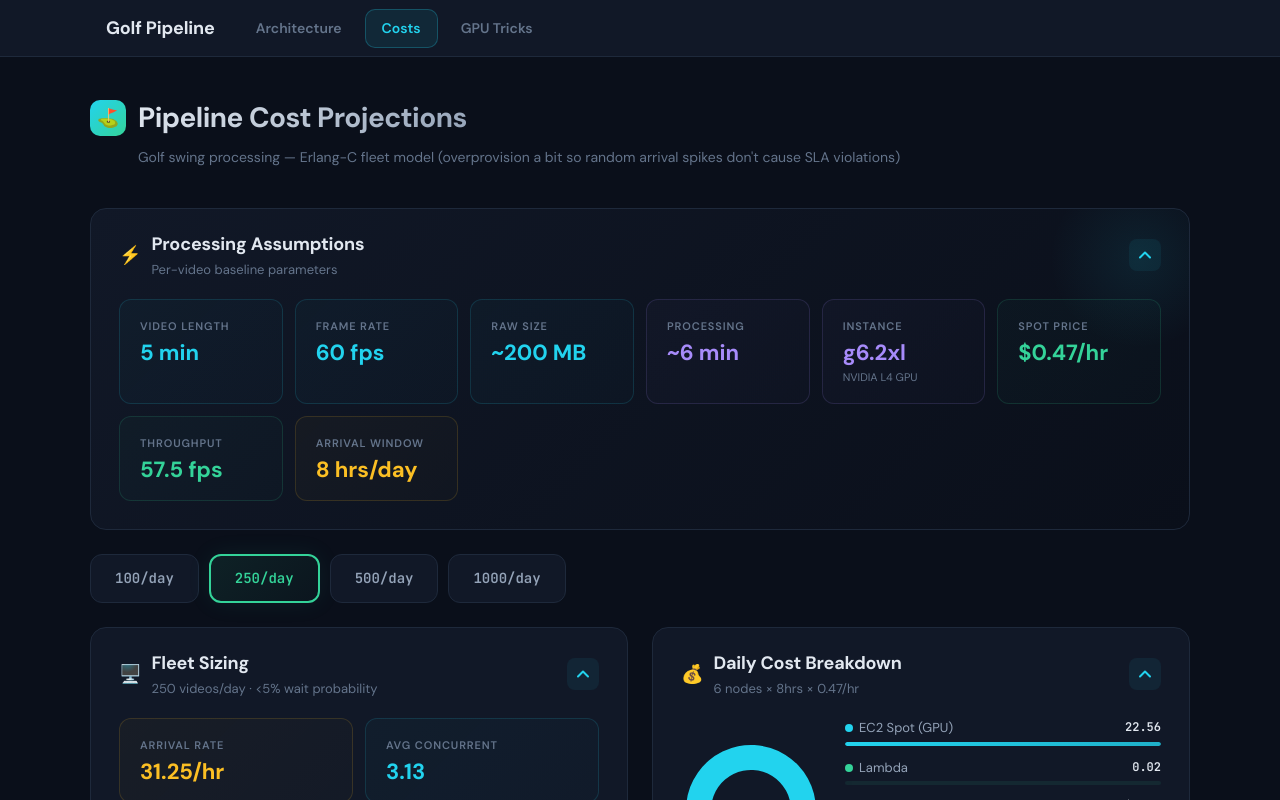
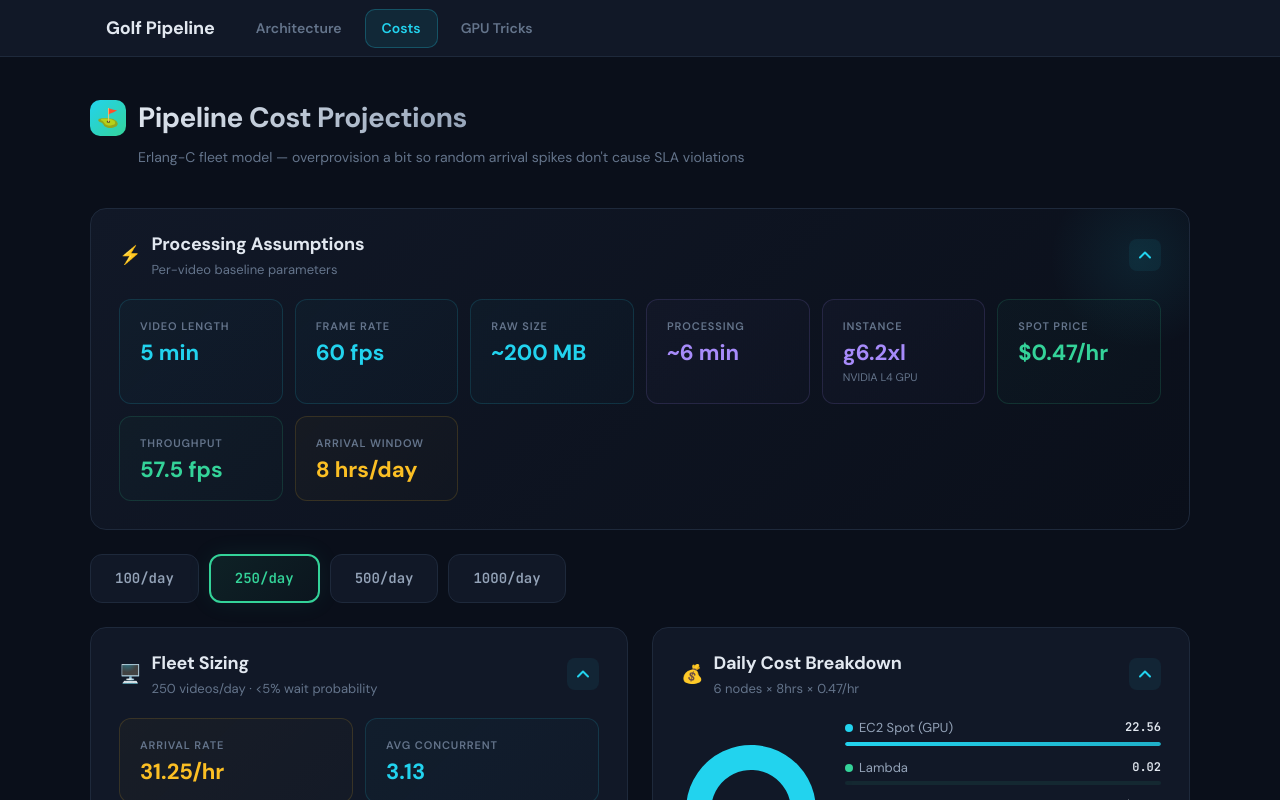
Before and after one commit to azaidi06/golf-pipeline-docs, a React (Vite) app: page / in a window 1280 px wide. Both pictures are taken after a click on the button "Costs". Shown: the top 800 px of the page. Built offline with nearby package versions, Linux system fonts and the light colour scheme; the HTML template or start-up script is replaced by a standard one.

Commit message:
Remove 'Golf swing processing' from Costs subtitle

```diff
--- a/src/PipelineCosts.jsx
+++ b/src/PipelineCosts.jsx
@@ -374,7 +374,7 @@ const PipelineCosts = () => {
             </h1>
           </div>
           <p style={{ color: colors.textDim, fontSize: '14px', margin: 0, paddingLeft: '48px' }}>
-            Golf swing processing — Erlang-C fleet model (overprovision a bit so random arrival spikes don't cause SLA violations)
+            Erlang-C fleet model — overprovision a bit so random arrival spikes don't cause SLA violations
           </p>
         </div>
 
```
